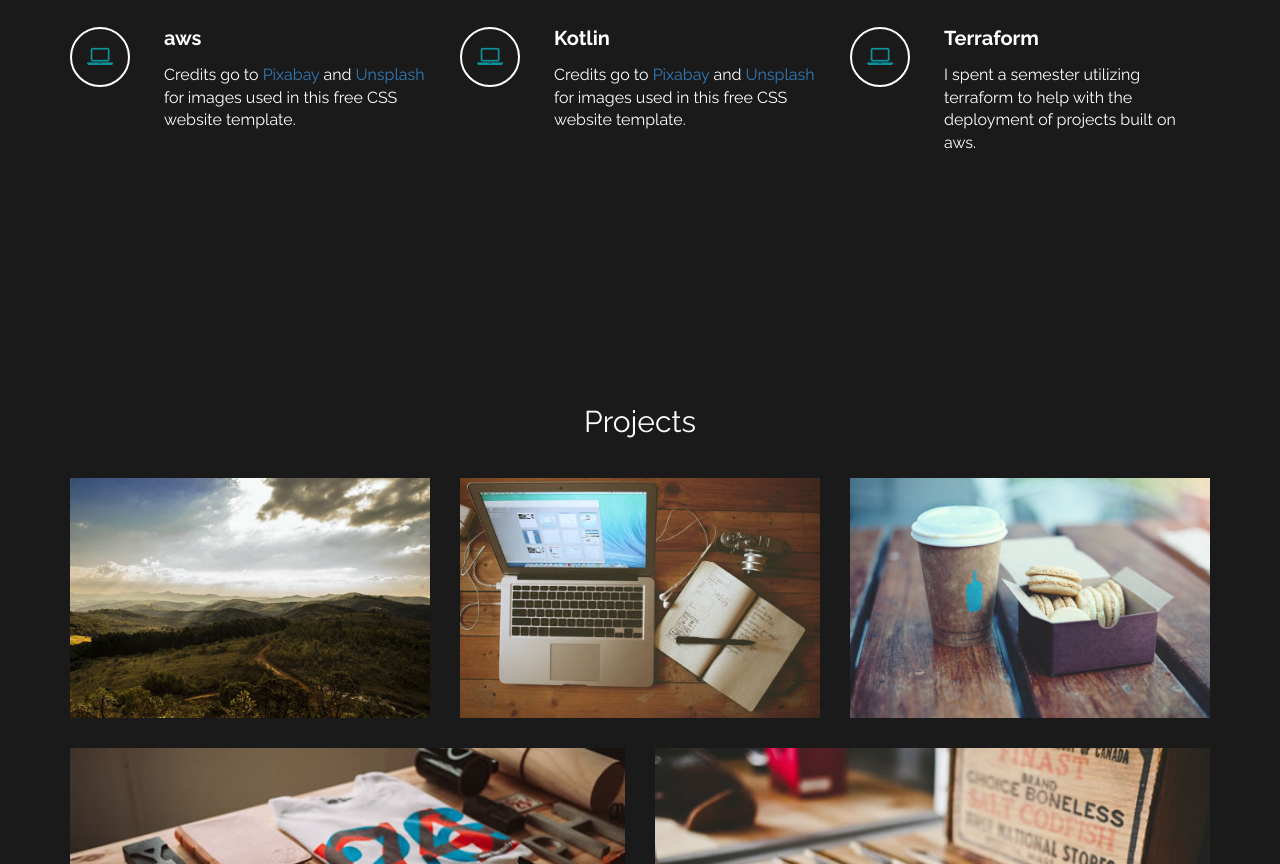
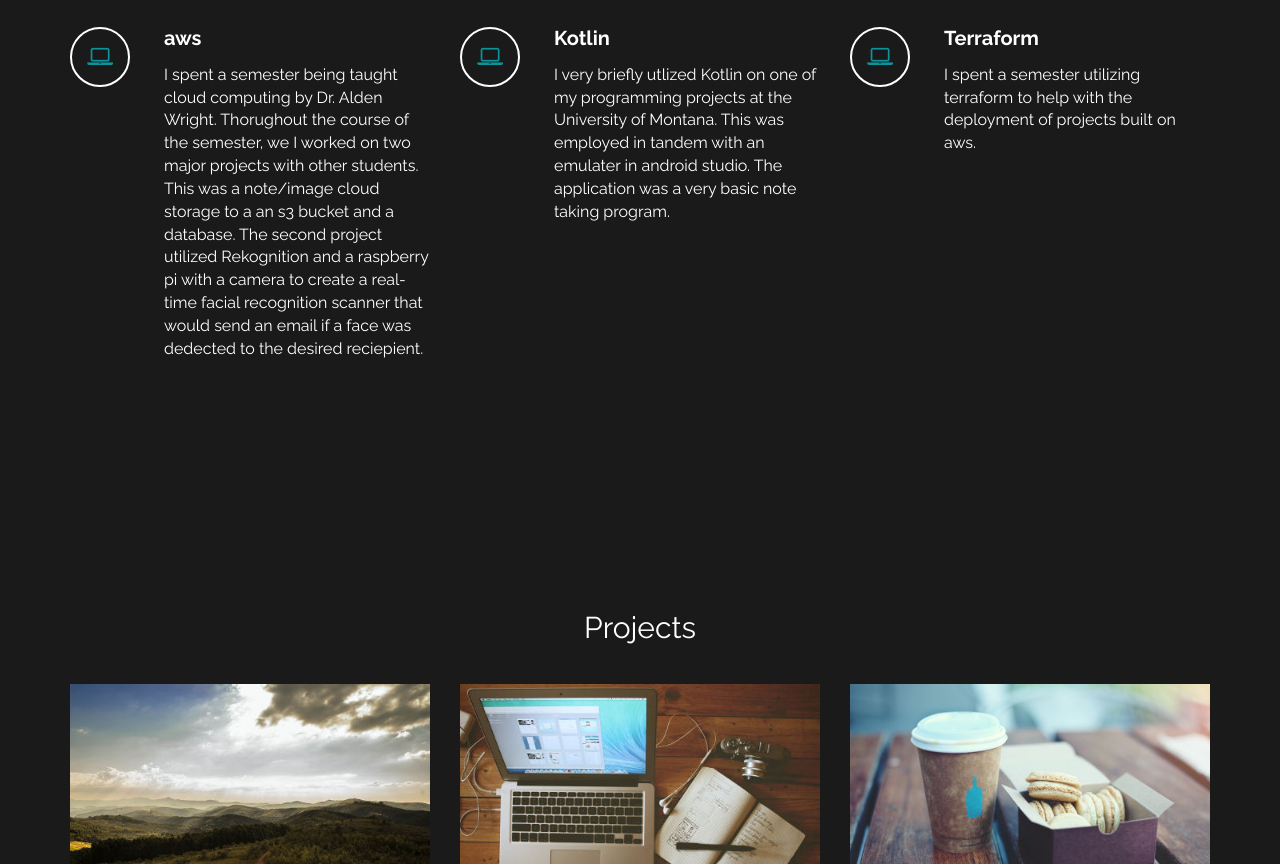
Before and after one commit to Maximilian741/resume, a plain HTML site: page index.html in a window 1280 px wide. Shown: the part 1463-2327 px from the top of the page. Drawn offline with Linux system fonts and the light colour scheme.

Commit message:
Added some changes to the skills section.  I filled in the aws and kotlin sections.

```diff
--- a/index.html
+++ b/index.html
@@ -164,7 +164,10 @@ Max Casteel
 							</div>
 							<div class="media-body">
 								<h3 class="media-heading">aws</h3>
-								<p>Credits go to <a rel="nofollow" href="https://pixabay.com">Pixabay</a> and <a rel="nofollow" href="http://unsplash.com">Unsplash</a> for images used in this free CSS website template.</p>
+								<p>I spent a semester being taught cloud computing by Dr. Alden Wright.  Thorughout the course of the semester, we I worked on two major projects with other students.  This was a note/image cloud
+									storage to a an s3 bucket and a database.  The second project utilized Rekognition and a raspberry pi with a camera to create a real-time facial recognition scanner
+									that would send an email if a face was dedected to the desired reciepient.
+								</p>
 							</div>
 						</div>
 					</div>
@@ -176,7 +179,8 @@ Max Casteel
 							</div>
 							<div class="media-body">
 								<h3 class="media-heading">Kotlin</h3>
-								<p>Credits go to <a rel="nofollow" href="https://pixabay.com">Pixabay</a> and <a rel="nofollow" href="http://unsplash.com">Unsplash</a> for images used in this free CSS website template.</p>
+								<p>I very briefly utlized Kotlin on one of my programming projects at the University of Montana.  This was employed in tandem with an emulater in android studio.
+									The application was a very basic note taking program. </p>
 							</div>
 						</div>
 					</div>
@@ -304,7 +308,7 @@ Max Casteel
 
 			</div>
 			<div class = "row">
-					<div class = "resume">
+					<div class = "resume" data-wow-delay="0.6s">
 						<a href = " " class = "btn btn-default">Resume</a>
 						<a href = " " class = "btn btn-default">Github</a>
 						<p></p>
```
